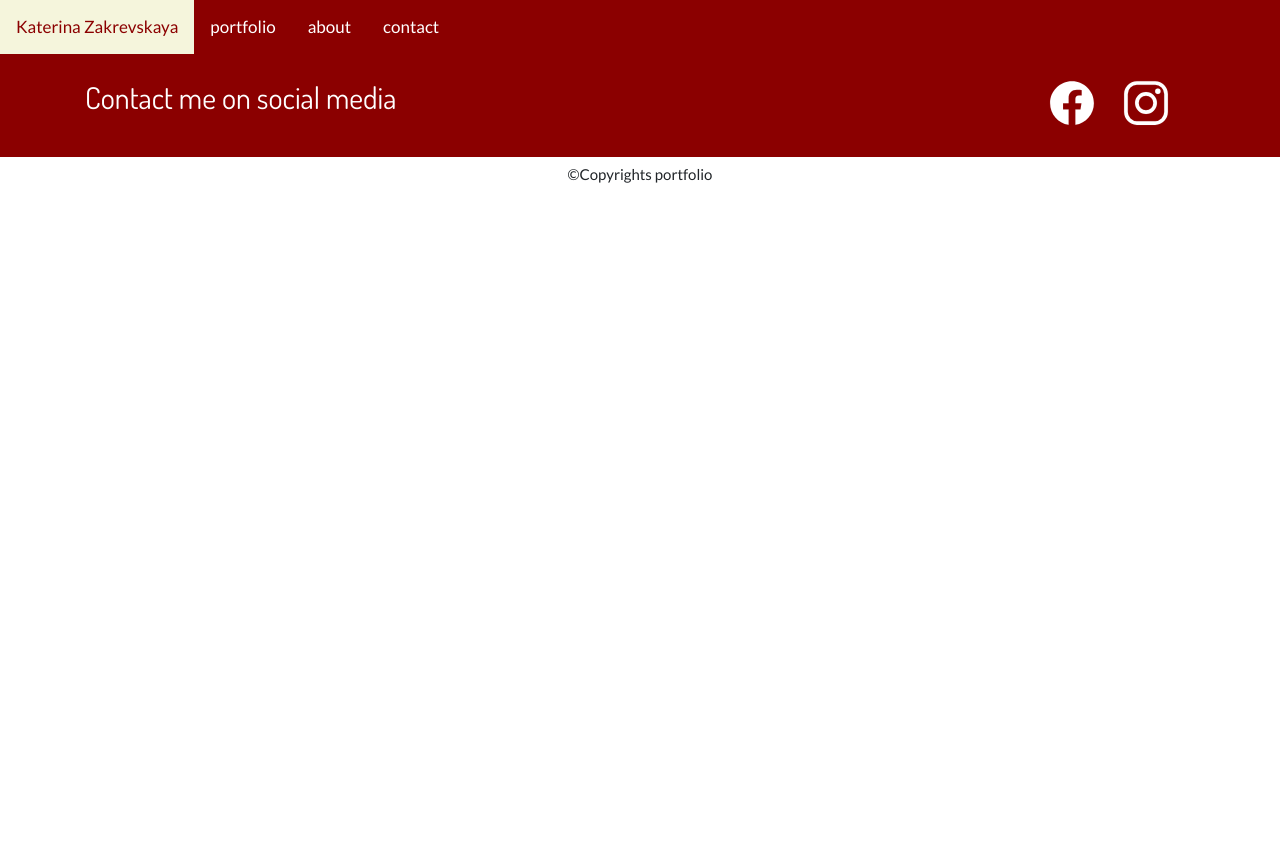
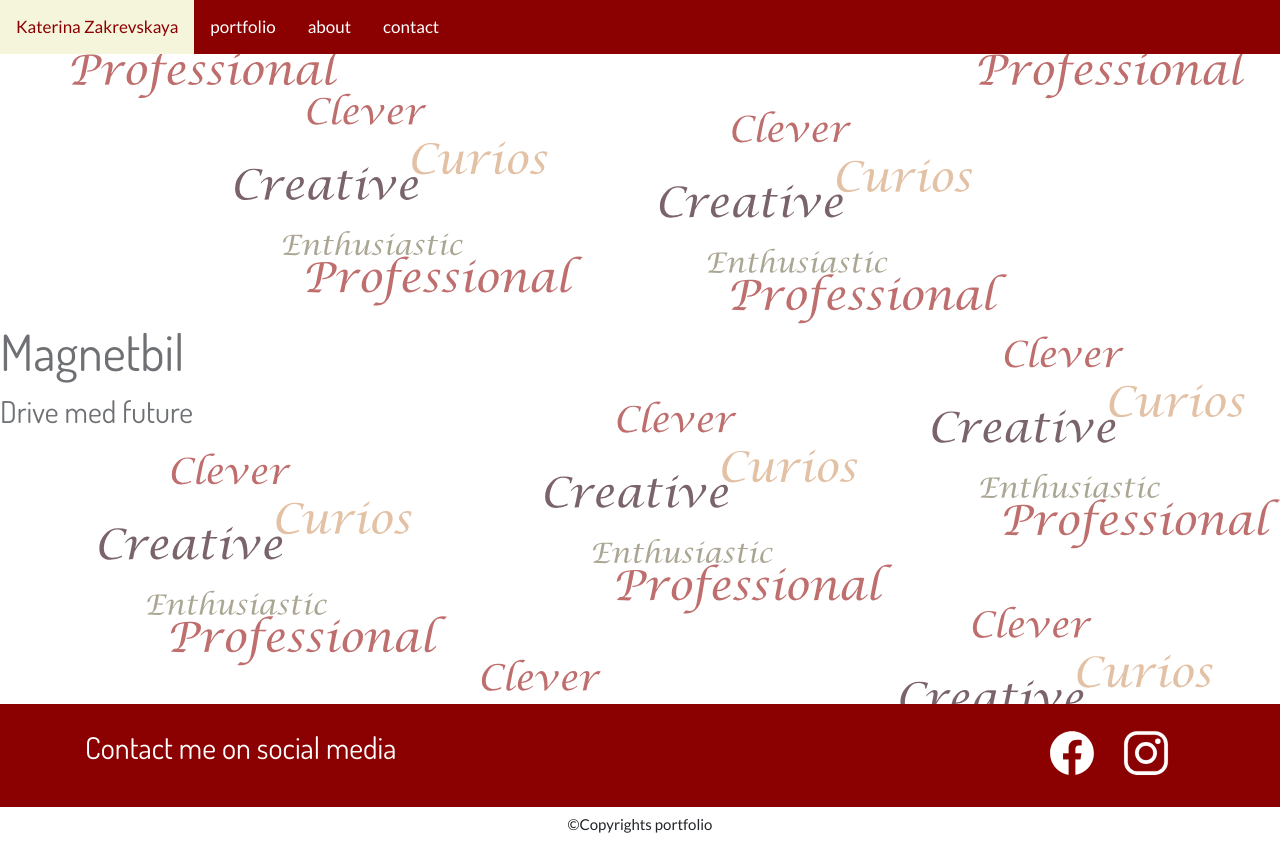
Before and after one commit to katsiarz/oppgave, a plain HTML site: page index.html in a window 1280 px wide. Before the commit the page ends 800 px from the top, so only its background shows below. Drawn offline with nearby package versions, Linux system fonts and the light colour scheme.

Commit message:
Frontpage

```diff
--- a/index.html
+++ b/index.html
@@ -42,7 +42,14 @@
                        </a>
         </div>
 
+         <div class="wrapp-poster">
+            <div id="hjem">
 
+             <h1>Magnetbil</h1>
+            <h2>Drive med future</h2>
+
+            </div>
+         </div>
 
 
 
--- a/portfolio.css
+++ b/portfolio.css
@@ -6,7 +6,19 @@ font-size: 15px;
 }
 
 
-
+.wrapp-poster {
+    width: 100%;
+    height: 650px;
+    background-image: url(Frontpage.svg);
+    background-repeat: no-repeat;
+    background-position: center;
+    background-size: cover;
+    align-items:center;
+    display: flex;
+    flex-direction: row;
+    opacity: 0.65;
+    position: relative;
+}
 
 .topnav {
   overflow: hidden;
```
Also changed, not shown: backgoundimage.html (added, +36 -0 lines), Frontpage.svg (added), frontpagejpeg.jpg (added).
